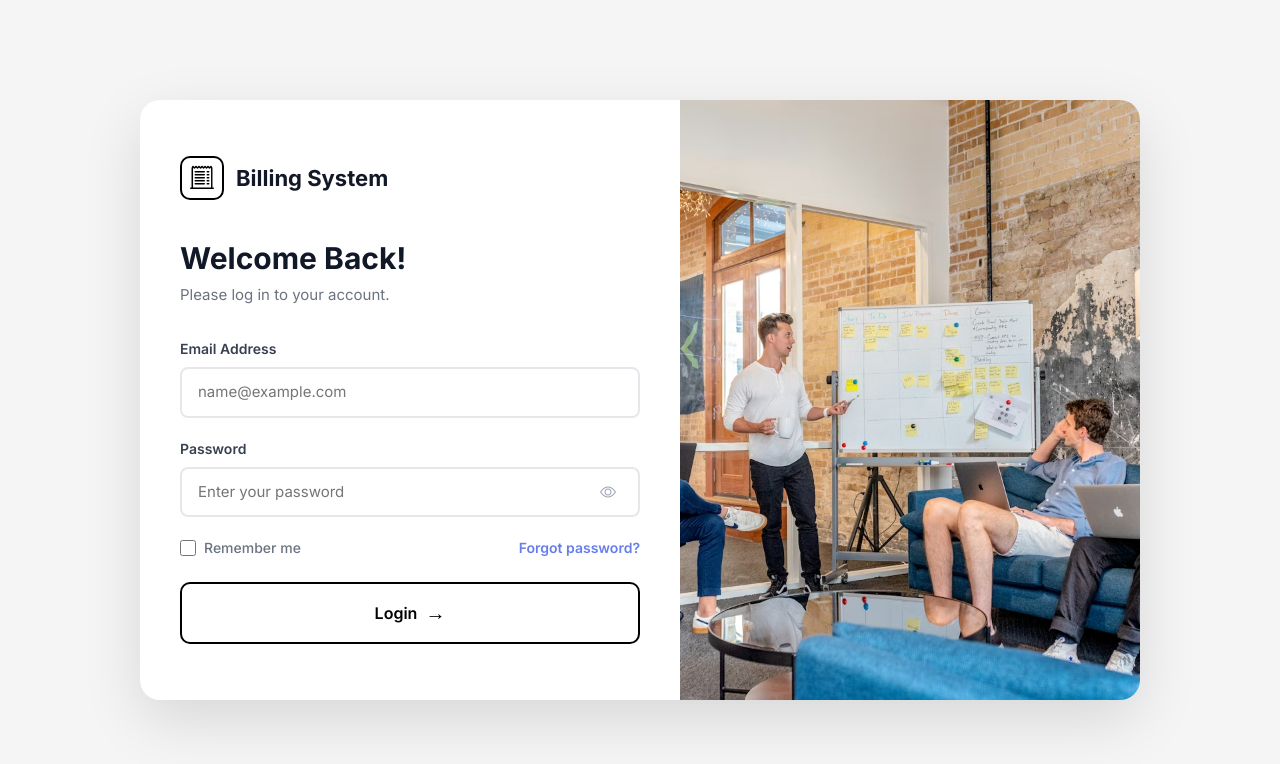
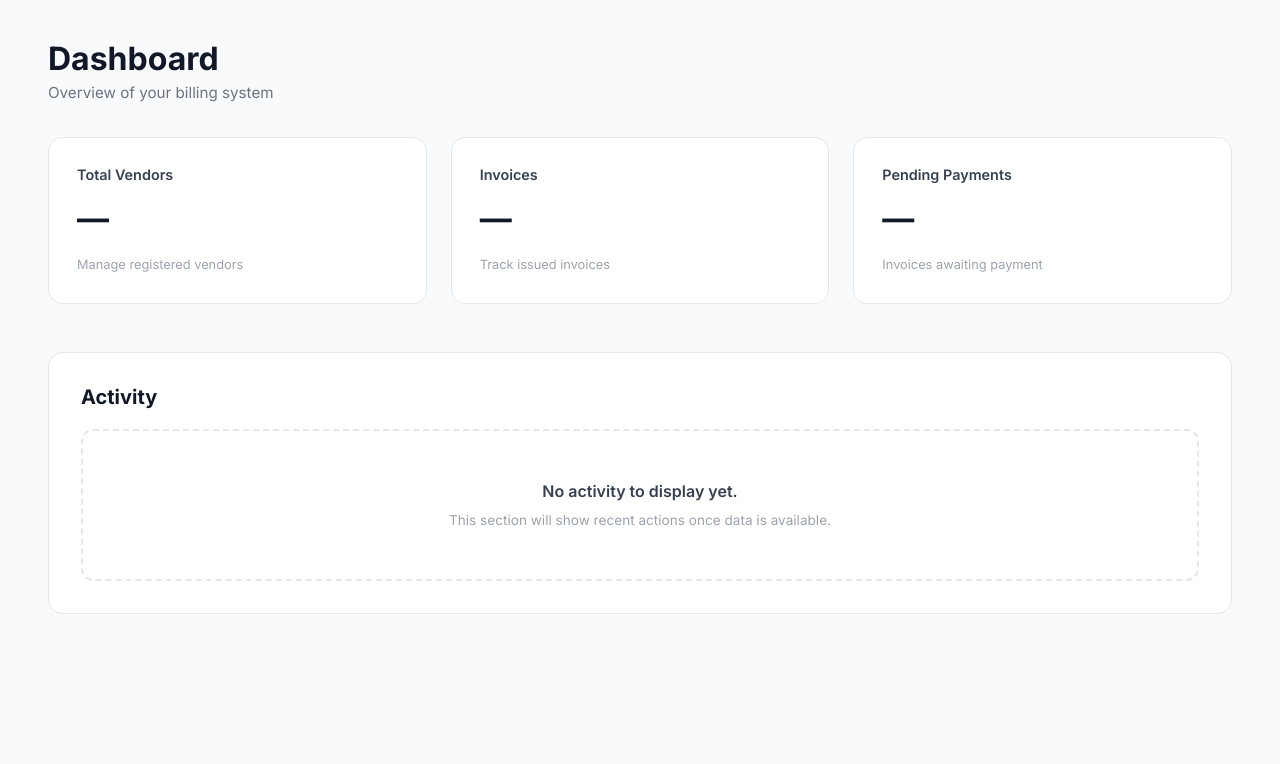
Before and after one commit to rjays16/BillingSystem, a Vue app in the folder billing-frontend/: page /dashboard in a window 1280 px wide. Shown: the top 764 px of the page. Built offline with nearby package versions, Linux system fonts and the light colour scheme.

Commit message:
Add UI Dashboard

```diff
--- a/billing-frontend/src/App.vue
+++ b/billing-frontend/src/App.vue
@@ -1,7 +1,6 @@
 <template>
-  <Login />
+  <router-view />
 </template>
 
 <script setup>
-import Login from './views/Login.vue'
 </script>
--- a/billing-frontend/src/main.js
+++ b/billing-frontend/src/main.js
@@ -2,5 +2,7 @@ import { createApp } from 'vue'
 import 'bootstrap/dist/css/bootstrap.min.css'
 import 'bootstrap/dist/js/bootstrap.bundle.min.js'
 import App from './App.vue'
+import router from './router'
 
-createApp(App).mount('#app')
+
+createApp(App).use(router).mount('#app')
--- /dev/null
+++ b/billing-frontend/src/views/Dashboard.vue
@@ -0,0 +1,143 @@
+<template>
+  <div class="dashboard-wrapper">
+    <header class="dashboard-header">
+      <h1>Dashboard</h1>
+      <p class="subtitle">Overview of your billing system</p>
+    </header>
+
+    <section class="stats-grid">
+      <div class="stat-card">
+        <h3>Total Vendors</h3>
+        <p class="stat-value">—</p>
+        <span class="stat-hint">Manage registered vendors</span>
+      </div>
+
+      <div class="stat-card">
+        <h3>Invoices</h3>
+        <p class="stat-value">—</p>
+        <span class="stat-hint">Track issued invoices</span>
+      </div>
+
+      <div class="stat-card">
+        <h3>Pending Payments</h3>
+        <p class="stat-value">—</p>
+        <span class="stat-hint">Invoices awaiting payment</span>
+      </div>
+    </section>
+
+    <!-- Placeholder Content -->
+    <section class="content-section">
+      <h2>Activity</h2>
+      <div class="empty-state">
+        <p>No activity to display yet.</p>
+        <span>This section will show recent actions once data is available.</span>
+      </div>
+    </section>
+  </div>
+</template>
+
+<script setup>
+</script>
+
+<style scoped>
+.dashboard-wrapper {
+  min-height: 100vh;
+  padding: 2.5rem 3rem;
+  background: #f8fafc;
+  font-family: 'Inter', system-ui, sans-serif;
+}
+
+.dashboard-header {
+  margin-bottom: 2rem;
+}
+
+.dashboard-header h1 {
+  font-size: 2rem;
+  font-weight: 700;
+  color: #111827;
+  margin-bottom: 0.25rem;
+}
+
+.subtitle {
+  color: #6b7280;
+  font-size: 0.95rem;
+}
+
+.stats-grid {
+  display: grid;
+  grid-template-columns: repeat(auto-fit, minmax(220px, 1fr));
+  gap: 1.5rem;
+  margin-bottom: 3rem;
+}
+
+.stat-card {
+  background: #ffffff;
+  border-radius: 14px;
+  padding: 1.75rem;
+  border: 1px solid #e5e7eb;
+  transition: transform 0.2s ease, box-shadow 0.2s ease;
+}
+
+.stat-card:hover {
+  transform: translateY(-2px);
+  box-shadow: 0 10px 25px rgba(0, 0, 0, 0.05);
+}
+
+.stat-card h3 {
+  font-size: 0.9rem;
+  font-weight: 600;
+  color: #374151;
+  margin-bottom: 0.75rem;
+}
+
+.stat-value {
+  font-size: 2rem;
+  font-weight: 700;
+  color: #111827;
+  margin-bottom: 0.5rem;
+}
+
+.stat-hint {
+  font-size: 0.8rem;
+  color: #9ca3af;
+}
+
+.content-section {
+  background: #ffffff;
+  border-radius: 14px;
+  padding: 2rem;
+  border: 1px solid #e5e7eb;
+}
+
+.content-section h2 {
+  font-size: 1.25rem;
+  font-weight: 700;
+  color: #111827;
+  margin-bottom: 1.25rem;
+}
+
+.empty-state {
+  text-align: center;
+  padding: 3rem 1rem;
+  border: 2px dashed #e5e7eb;
+  border-radius: 12px;
+}
+
+.empty-state p {
+  font-size: 1rem;
+  font-weight: 600;
+  color: #374151;
+  margin-bottom: 0.25rem;
+}
+
+.empty-state span {
+  font-size: 0.85rem;
+  color: #9ca3af;
+}
+
+@media (max-width: 768px) {
+  .dashboard-wrapper {
+    padding: 2rem 1.5rem;
+  }
+}
+</style>
--- a/billing-frontend/src/views/Login.vue
+++ b/billing-frontend/src/views/Login.vue
@@ -81,6 +81,7 @@
 
 <script setup>
 import { reactive, ref } from 'vue'
+import { useRouter } from 'vue-router'
 
 const form = reactive({
   email: '',
@@ -88,6 +89,7 @@ const form = reactive({
   remember: false,
 })
 
+const router = useRouter()
 const showPassword = ref(false)
 const loading = ref(false)
 const error = ref('')
@@ -145,14 +147,16 @@ const handleLogin = async () => {
   loading.value = true
 
   try {
-    await new Promise(resolve => setTimeout(resolve, 1500))
-    throw new Error('Invalid email or password')
+    await new Promise(resolve => setTimeout(resolve, 1000))
+    router.push('/dashboard')
+
   } catch (err) {
-    error.value = err.message
+    error.value = 'Invalid email or password'
   } finally {
     loading.value = false
   }
 }
+
 </script>
 
 <style scoped>
```
Also changed, not shown: billing-frontend/src/router/index.js (+17 -0 lines).
